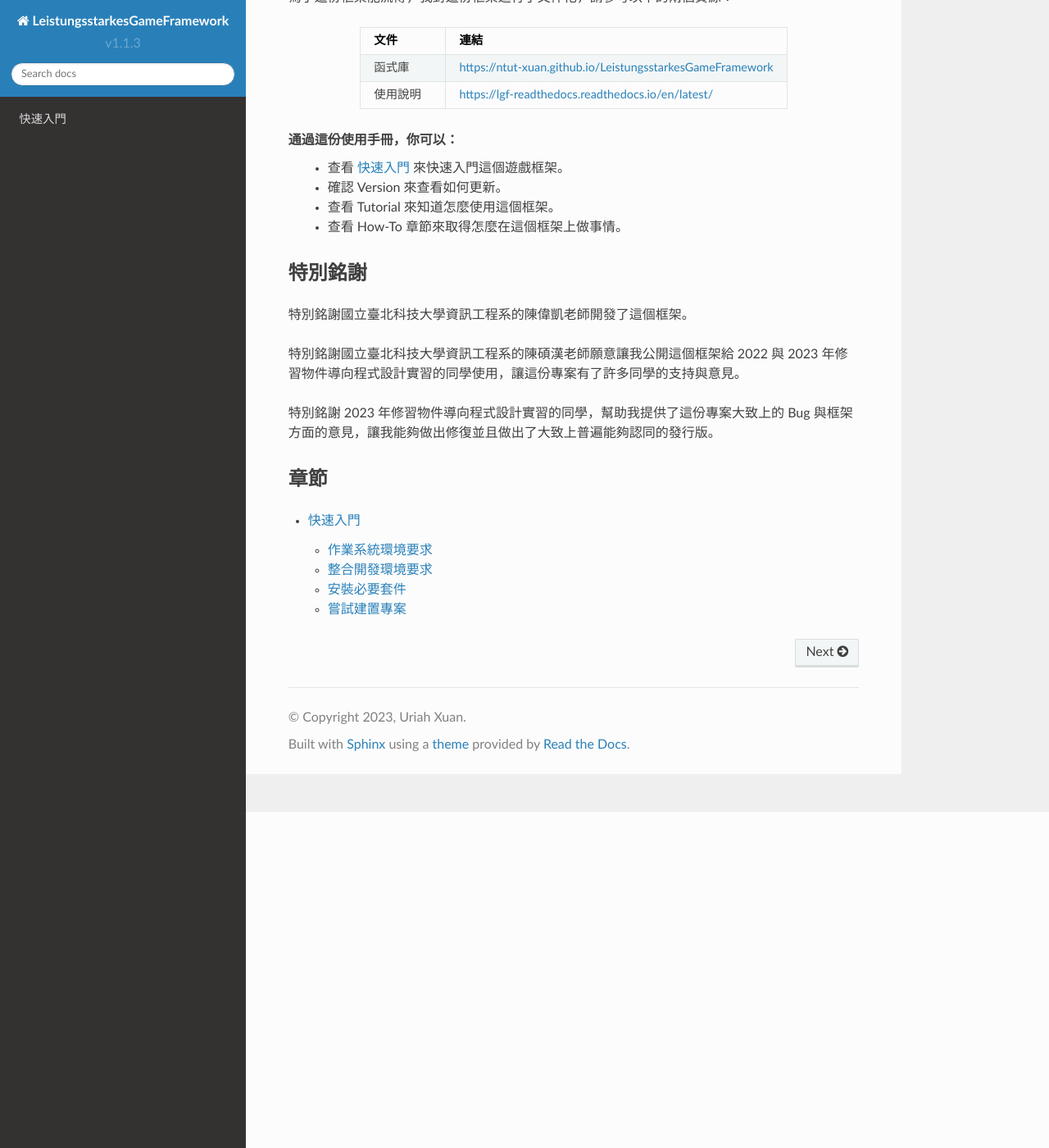
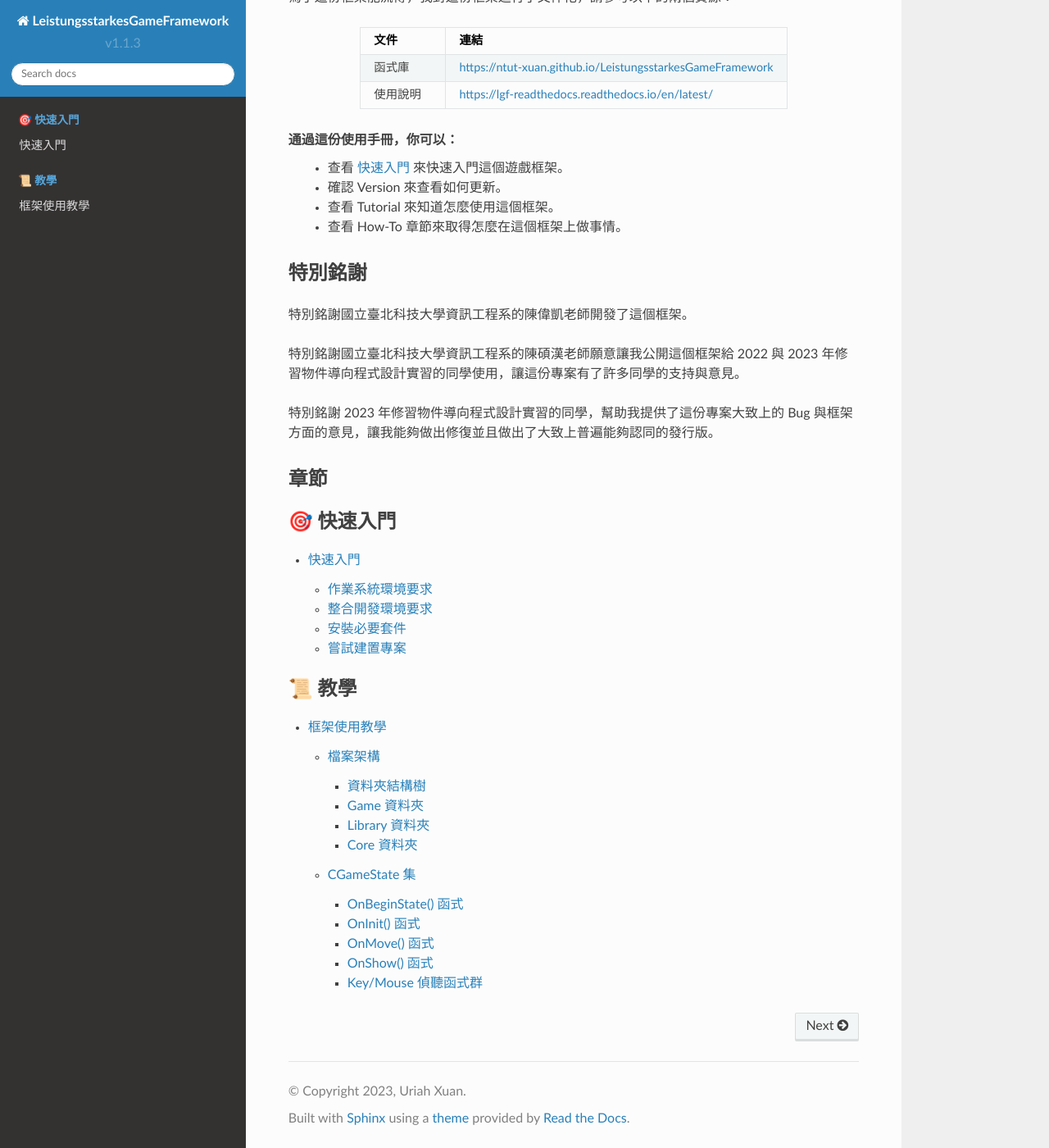
Before and after one commit to ntut-xuan/LGF-ReadTheDocs, a Sphinx documentation site: the page built from docs/source/index.rst, in a window 1280 px wide and 1400 px high, scrolled down 410 px. Shown: the whole window at 82% size. Built offline with Sphinx 7.4.7 and the Read the Docs theme 2.0.0, drawn with Linux system fonts in a browser that asks for light colours; some of the changed lines change nothing that is shown.

Commit message:
Complete the tutorial about directory-tree and CGameState set

```diff
--- a/docs/source/index.rst
+++ b/docs/source/index.rst
@@ -46,5 +46,13 @@ LGF 是基於陳偉凱老師在 2004 年發佈的 Game Framework 所衍伸出的
 ------------------------------------------
 
 .. toctree::
+  :maxdepth: 2
+  :caption: 🎯 快速入門
 
-   quick_start
+  quick_start
+
+.. toctree::
+  :maxdepth: 3
+  :caption: 📜 教學
+
+  tutorial
--- /dev/null
+++ b/docs/source/tutorial.rst
@@ -0,0 +1,108 @@
+框架使用教學
+======================
+
+
+檔案架構
+----------------------
+
+從 ``v1.0.0`` 開始，LGF 檔案架構主要如下。
+
+
+資料夾結構樹
+~~~~~~~~~~~~~~~~~~~~~
+
+ .. code-block:: rst
+
+    ├── Library/
+    │   ├── gameutil.h
+    │   ├── gameutil.cpp
+    │   ├── gamecore.h
+    │   └── gamecore.cpp
+    ├── Core/
+    │   └── Some core file...
+    └── Game/
+        ├── mygame.h
+        ├── mygame_initialize.cpp
+        ├── mygame_run.cpp
+        └── mygame_over.cpp
+
+以下，我們會一一介紹每個資料夾的職責，以及它們該做的事情。
+
+
+Game 資料夾
+~~~~~~~~~~~~~~~~~~~~~
+
+在 ``/Game`` 資料夾中， ``mygame_initialize.cpp``、``mygame_run.cpp`` 與 ``mygame_over.cpp`` 主要分配了遊戲中初始、運行過程與結束的任務。
+這些檔案的主要實作了 ``mygame.h`` 內 ``CGameStateInit``、``CGameStateRun`` 與 ``CGameStateOver`` 的函式。
+在實作遊戲中，我們可以在這三個檔案中，描述遊戲如何顯示畫面（``OnShow()``）、鍵盤與滑鼠事件（``onKeyDown()``）以及常駐事件（``onMove()``）等，見 `CGameState 集 <#CGameState 集>`_。
+
+
+Library 資料夾
+~~~~~~~~~~~~~~~~~~~~~
+
+在 ``/Library`` 資料夾中，``gameutil`` 提供了製作遊戲時必要的工具，例如 ``CMovingBitmap`` 與 ``CTextDraw`` 等類別。
+而 ``gamecore`` 提供了 ``gameutil`` 有關遊戲核心的類別，可以大概看一下，但實際上設計遊戲時不會用到。
+
+
+Core 資料夾
+~~~~~~~~~~~~~~~~~~~~~
+
+在 ``/Core`` 資料夾中，我們省略了這個部分的介紹。
+基於 ``/Core`` 資料夾內主要描述了使用 ``MVC`` 製作的類別，使得遊戲能夠正常運作，故我們跳過了這個過程。
+
+
+CGameState 集
+-----------------------
+在遊戲設計中，我們主要會在 ``CGameState`` 群進行設計，也就是 ``CGameStateInit``、``CGameStateRun``、``CGameStateOver``。
+我們以一張圖來呈現目前 ``CGameState`` 群的運作模式。
+
+.. image:: https://imgur.com/LcXJ475.jpg
+
+我們會在 ``OnBeginState`` 中初始化遊戲開始的數值，讓每次從初始畫面開始遊戲後，遊戲數值會初始化成新遊戲。
+接下來將會不斷運行 ``OnMove``、``OnShow`` 函式來運行遊戲內容與呈現遊戲畫面。
+除此之外，還有 ``Mouse/Key events`` 來處理滑鼠與鍵盤相關的事件，處理當滑鼠被移動或點擊，或鍵盤被按下或放開時的事件。
+在接下來的章節，我們會詳細描述這幾個部分。
+
+
+OnBeginState() 函式
+~~~~~~~~~~~~~~~~~~~~~~~
+在這個函式中，主要處理了遊戲數值初始化，使遊戲成為新遊戲的函數。
+
+這個函數在從 ``CGameStateInit`` 進入到 ``CGameStateRun`` 後才會觸發。
+
+
+OnInit() 函式
+~~~~~~~~~~~~~~~~~~~~~~~
+在這個函式中，主要處理了圖片初始化、素材初始化等相關細節。
+
+在遊戲初始化時觸發一次。
+
+
+OnMove() 函式
+~~~~~~~~~~~~~~~~~~~~~~~
+在這個函式中，主要處理了遊戲運行時的部分，為遊戲運行的常駐函式。
+
+這個函式約會在一秒中運行 30 次，通常會用來處理遊戲運行的細節，例如圖片因為條件而變換幀，人物按住某按鍵後可以持續移動的細節。
+
+
+OnShow() 函式
+~~~~~~~~~~~~~~~~~~~~~~~
+在這個函式中，主要處理了遊戲顯示圖片的部分，為遊戲運行的常駐函式。
+
+這個函式約會在一秒中運行 30 次，通常會用來處理遊戲呈現圖片，且必須要在這個函式中呈現圖片，你可以在這個地方處理圖片印出、圖片疊加、文字印出等相關的細節。
+
+
+Key/Mouse 偵聽函式群
+~~~~~~~~~~~~~~~~~~~~~~~
+這個函式群具有許多函式，可以用來偵聽滑鼠左鍵右鍵按下、滑鼠移動、鍵盤按鍵按下、或鍵盤按鍵釋放等事件。
+
+這個函式群具有下列這些函式：
+ - ``OnKeyDown``：用於處理鍵盤按鍵按下的事件。
+ - ``OnKeyUp``：用於處理鍵盤按鍵釋放的事件。
+ - ``OnLButtonDown``：用於處理滑鼠左鍵按下的事件。
+ - ``OnLButtonUp``：用於處理滑鼠左鍵釋放的事件。
+ - ``OnRButtonDown``：用於處理滑鼠右鍵按下的事件。
+ - ``OnRButtonUp``：用於處理滑鼠右鍵放開的事件。
+ - ``OnMouseMove``：用於處理滑鼠移動的事件。
+
+我們不知道這個函式一秒能夠運行幾次，但我們可以假設它非常快。
```
